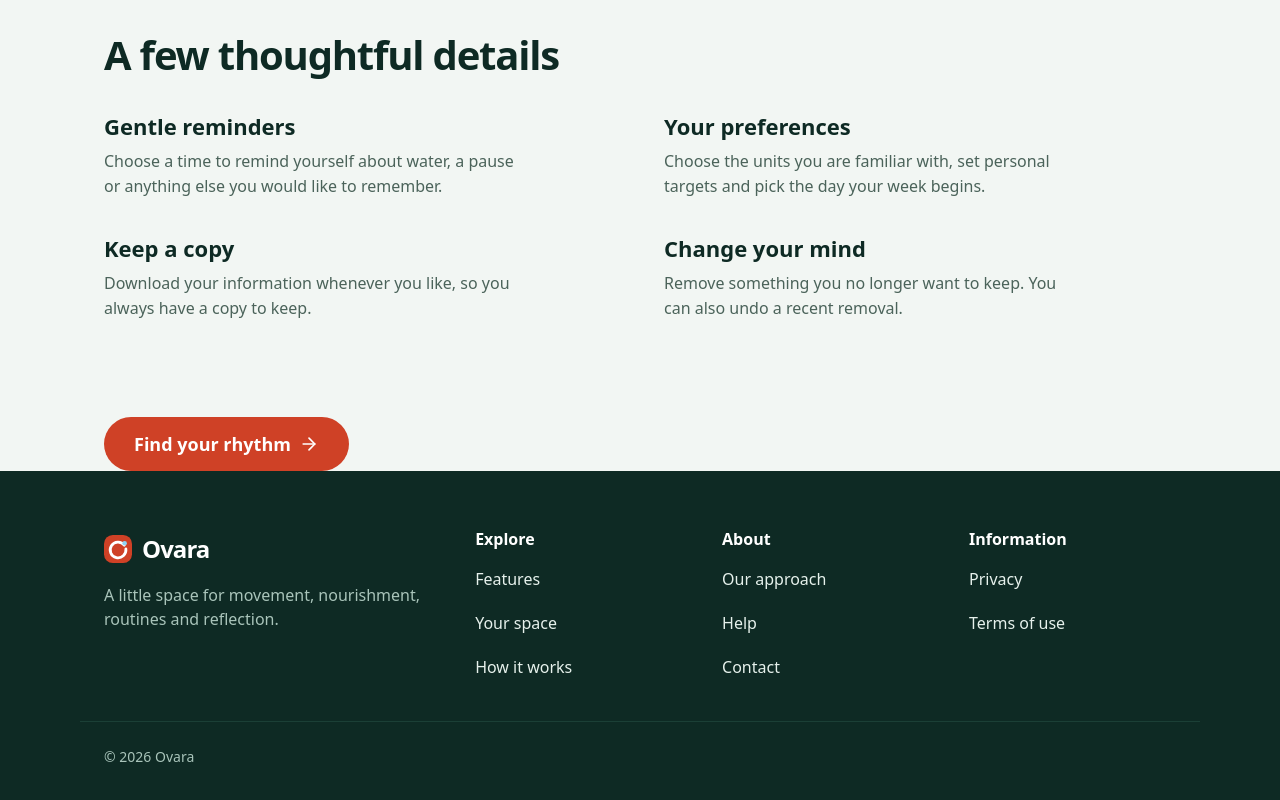
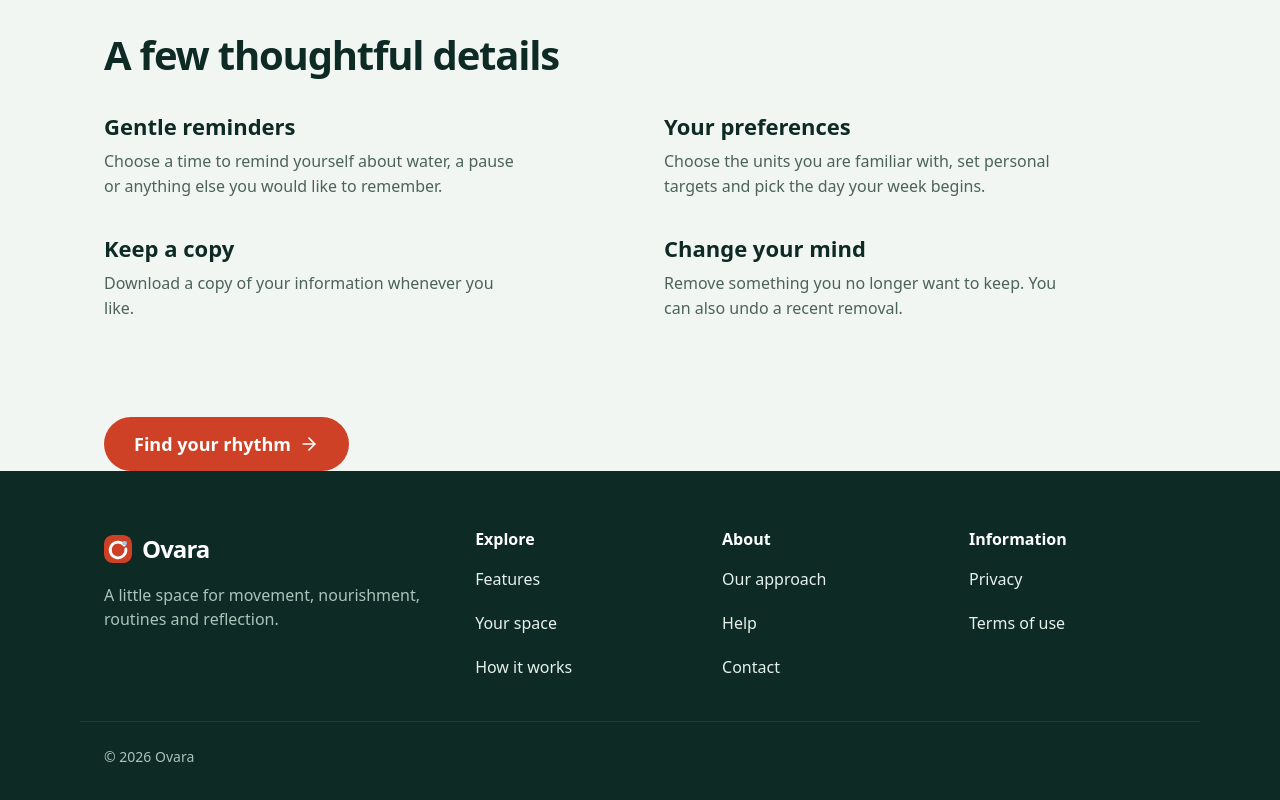
Before and after one commit to Wuraola-Adebisi/Ovara, a React (Vite) app: page /features in a window 1280 px wide. Shown: the part 3184-3984 px from the top of the page. Built offline with nearby package versions, Linux system fonts and the light colour scheme.

Commit message:
Polish user-facing copy

```diff
--- a/src/pages/FeaturesPage.tsx
+++ b/src/pages/FeaturesPage.tsx
@@ -18,7 +18,7 @@ const features: Feature[] = [
 const extras = [
   ['Gentle reminders', 'Choose a time to remind yourself about water, a pause or anything else you would like to remember.'],
   ['Your preferences', 'Choose the units you are familiar with, set personal targets and pick the day your week begins.'],
-  ['Keep a copy', 'Download your information whenever you like, so you always have a copy to keep.'],
+  ['Keep a copy', 'Download a copy of your information whenever you like.'],
   ['Change your mind', 'Remove something you no longer want to keep. You can also undo a recent removal.'],
 ] as const;
 
```
